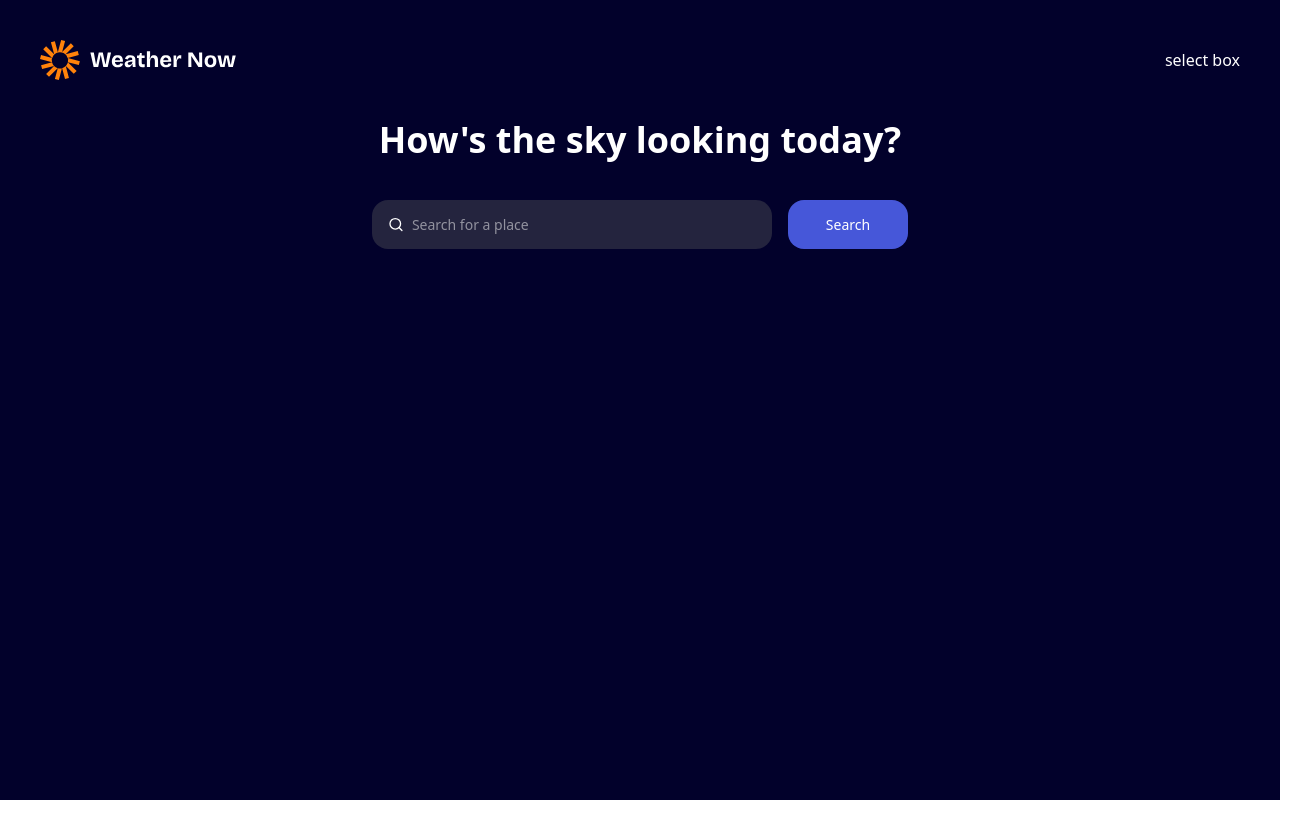
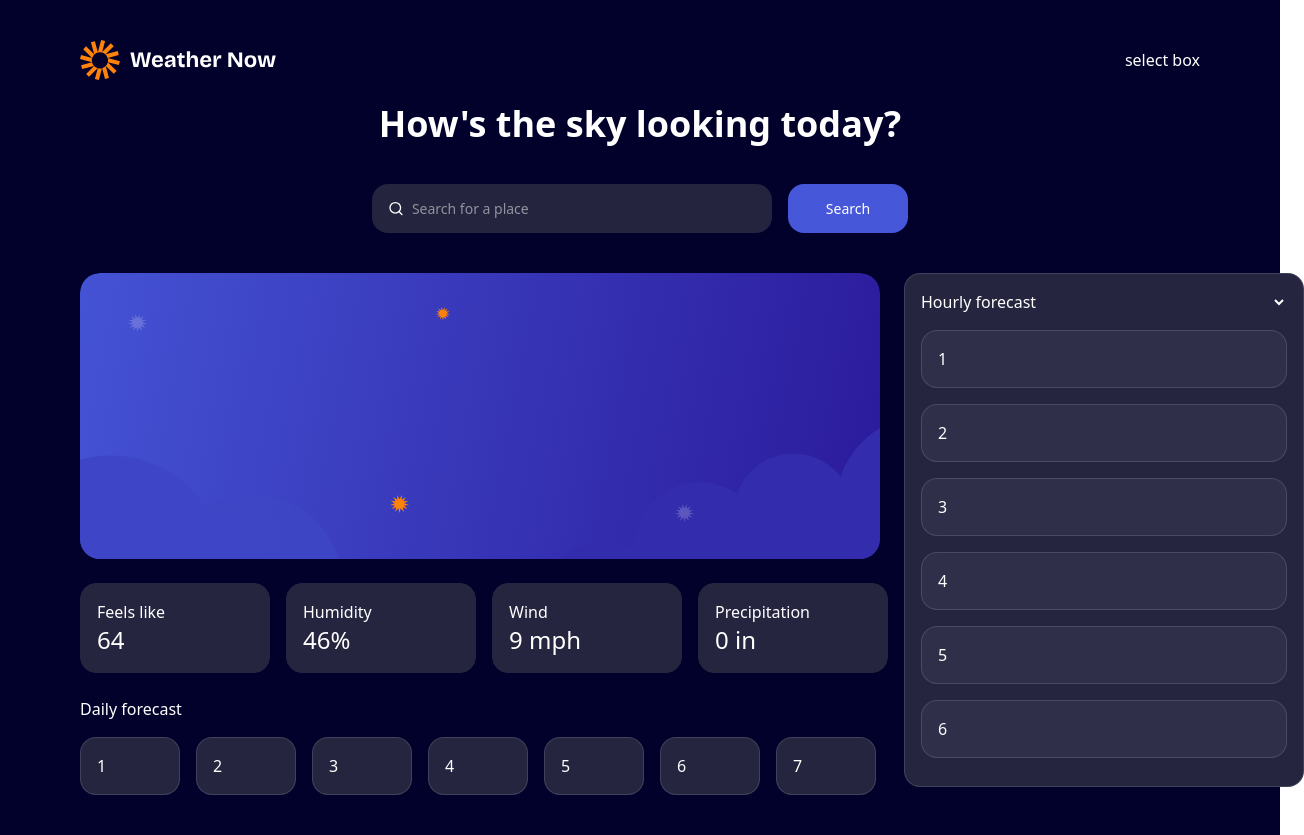
Before and after one commit to ashly-margaret/weather_app_dashboard, a Next.js app: page / in a window 1280 px wide. Shown: the whole page, 1304 px wide, since content can reach past the window. Before the commit the page ends 800 px from the top, so only its background shows below. Built offline with nearby package versions, Linux system fonts and the light colour scheme.

Commit message:
- code updated

```diff
--- a/app/page.tsx
+++ b/app/page.tsx
@@ -2,10 +2,11 @@ import Image from "next/image";
 import logo from "../public/assets/images/logo.svg"
 import SearchButton from "./components/SearchButton";
 import SearchBox from "./components/SearchBox";
+import bgtodaydesk from "../public/assets/images/bg-today-large.svg"
 
 export default function Home() {
   return (
-    <div className="min-h-screen p-10 bg-[#02012B] font-sans dark:bg-black">
+    <div className="min-h-screen pt-10 pb-10 pl-20 pr-20 bg-[#02012B] font-sans dark:bg-black">
       <div className="flex items-center justify-between">
         <div>
           <Image src={logo} alt="Logo"  />
@@ -15,13 +16,90 @@ export default function Home() {
         </div>
 
       </div>
-      <h1 className="text-center text-white text-4xl font-bold mt-10 ">How's the sky looking today?</h1>
+      <h1 className="text-center text-white text-4xl font-bold mt-6 ">How's the sky looking today?</h1>
 
       <div className="w-full flex justify-center gap-4 mt-10">
         <SearchBox />
         <SearchButton />
       </div>
 
+      <div className="grid grid-cols-[1fr_400px] gap-4 mt-10">
+        <div className="flex flex-col gap-6">
+
+          <Image src={bgtodaydesk} alt="bg-today-large"  />
+
+        <div className="grid grid-cols-[190px_190px_190px_190px] gap-4">
+           <div className="bg-[#25253F] border border-[#25253F] rounded-2xl p-4">
+            <h6>Feels like</h6>
+            <h3 className="text-white text-2xl">64</h3>
+
+           </div>
+          <div className="bg-[#25253F] border border-[#25253F] rounded-2xl p-4">
+            <h6>Humidity</h6>
+            <h3 className="text-white text-2xl">46%</h3>
+          </div>
+          <div className="bg-[#25253F] border border-[#25253F] rounded-2xl p-4">
+            <h6>Wind</h6>
+            <h3 className="text-white text-2xl">9 mph</h3>
+          </div>
+          <div className="bg-[#25253F] border border-[#25253F] rounded-2xl p-4">
+            <h6>Precipitation</h6>
+            <h3 className="text-white text-2xl">0 in</h3>
+          </div>
+        </div>
+        <div>
+          <h6 className="mb-4 text-white">Daily forecast</h6>
+          <div className="grid grid-cols-[100px_100px_100px_100px_100px_100px_100px] gap-4">
+            <div className="bg-[#25253F] border border-[#c0c7d42e] rounded-2xl p-4">1</div>
+            <div className="bg-[#25253F] border border-[#c0c7d42e] rounded-2xl p-4">2</div>
+            <div className="bg-[#25253F] border border-[#c0c7d42e] rounded-2xl p-4">3</div>
+            <div className="bg-[#25253F] border border-[#c0c7d42e] rounded-2xl p-4">4</div>
+            <div className="bg-[#25253F] border border-[#c0c7d42e] rounded-2xl p-4">5</div>
+            <div className="bg-[#25253F] border border-[#c0c7d42e] rounded-2xl p-4">6</div>
+            <div className="bg-[#25253F] border border-[#c0c7d42e] rounded-2xl p-4">7</div>
+          </div>
+        </div>
+        </div>
+
+
+        <div>
+
+         <div className="bg-[#25253F] border border-[#c0c7d42e] rounded-2xl p-4">
+          <div className="flex items-center justify-between mb-4">
+            <h6>Hourly forecast</h6>
+            <select name="" id=""></select>
+          </div>
+          <div className="flex flex-col gap-4 h-[440px] overflow-y-auto scrollbar-thin scrollbar-thumb-[#c0c7d42e] scrollbar-track-[#25253F]">
+          <div className="bg-[#2F2F49] border border-[#c0c7d42e] rounded-2xl p-4" >1</div>
+          <div className="bg-[#2F2F49] border border-[#c0c7d42e] rounded-2xl p-4" >2</div>
+          <div className="bg-[#2F2F49] border border-[#c0c7d42e] rounded-2xl p-4" >3</div>
+          <div className="bg-[#2F2F49] border border-[#c0c7d42e] rounded-2xl p-4" >4</div>
+          <div className="bg-[#2F2F49] border border-[#c0c7d42e] rounded-2xl p-4" >5</div>
+          <div className="bg-[#2F2F49] border border-[#c0c7d42e] rounded-2xl p-4" >6</div>
+          <div className="bg-[#2F2F49] border border-[#c0c7d42e] rounded-2xl p-4" >7</div>
+          <div className="bg-[#2F2F49] border border-[#c0c7d42e] rounded-2xl p-4" >8</div>
+          <div className="bg-[#2F2F49] border border-[#c0c7d42e] rounded-2xl p-4" >9</div>
+          <div className="bg-[#2F2F49] border border-[#c0c7d42e] rounded-2xl p-4" >10</div>
+          <div className="bg-[#2F2F49] border border-[#c0c7d42e] rounded-2xl p-4" >11</div>
+          <div className="bg-[#2F2F49] border border-[#c0c7d42e] rounded-2xl p-4" >12</div>
+          <div className="bg-[#2F2F49] border border-[#c0c7d42e] rounded-2xl p-4" >13</div>
+          <div className="bg-[#2F2F49] border border-[#c0c7d42e] rounded-2xl p-4" >14</div>
+          <div className="bg-[#2F2F49] border border-[#c0c7d42e] rounded-2xl p-4" >15</div>
+          <div className="bg-[#2F2F49] border border-[#c0c7d42e] rounded-2xl p-4" >16</div>
+          <div className="bg-[#2F2F49] border border-[#c0c7d42e] rounded-2xl p-4" >17</div>
+          <div className="bg-[#2F2F49] border border-[#c0c7d42e] rounded-2xl p-4" >18</div>
+          <div className="bg-[#2F2F49] border border-[#c0c7d42e] rounded-2xl p-4" >19</div>
+          <div className="bg-[#2F2F49] border border-[#c0c7d42e] rounded-2xl p-4" >20</div>
+          <div className="bg-[#2F2F49] border border-[#c0c7d42e] rounded-2xl p-4" >21</div>
+          <div className="bg-[#2F2F49] border border-[#c0c7d42e] rounded-2xl p-4" >22</div>
+         </div>
+
+        </div>
+        </div>
+
+
+      </div>
+
     </div>
   );
 }
```
